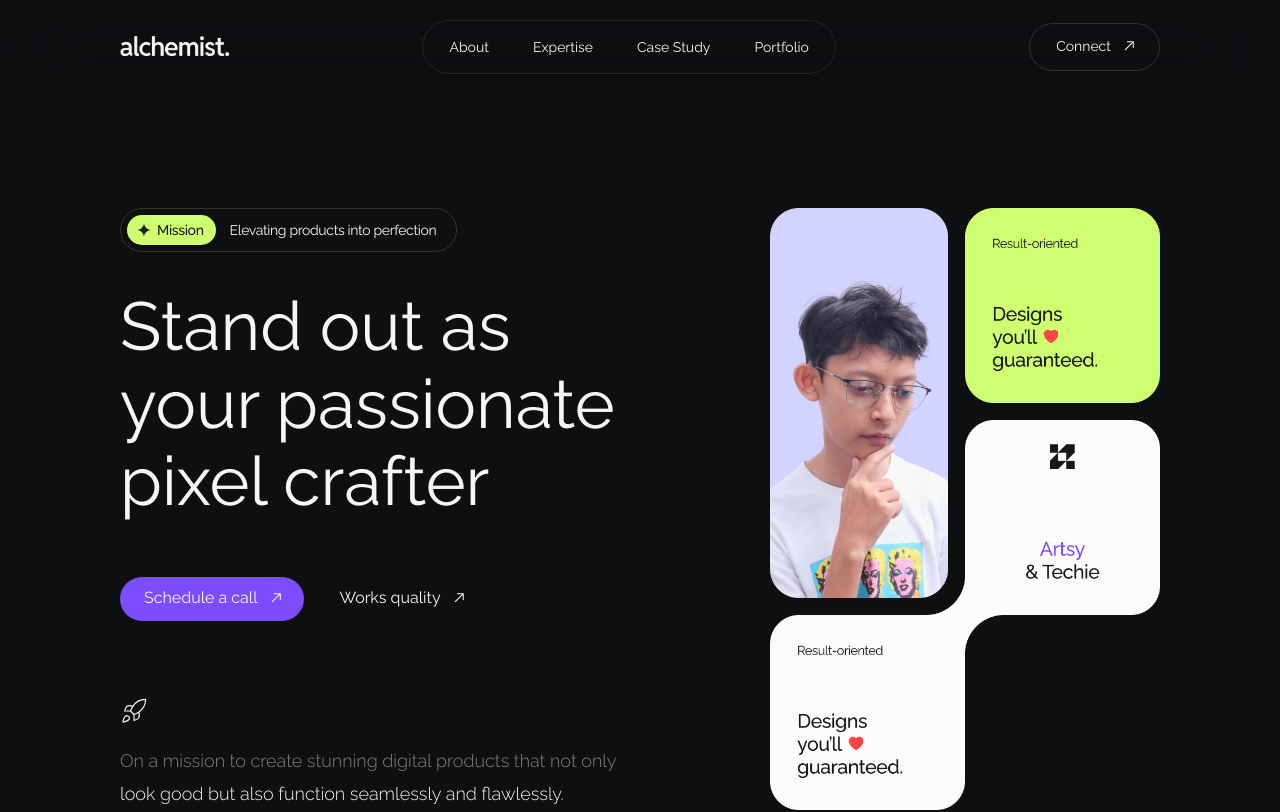
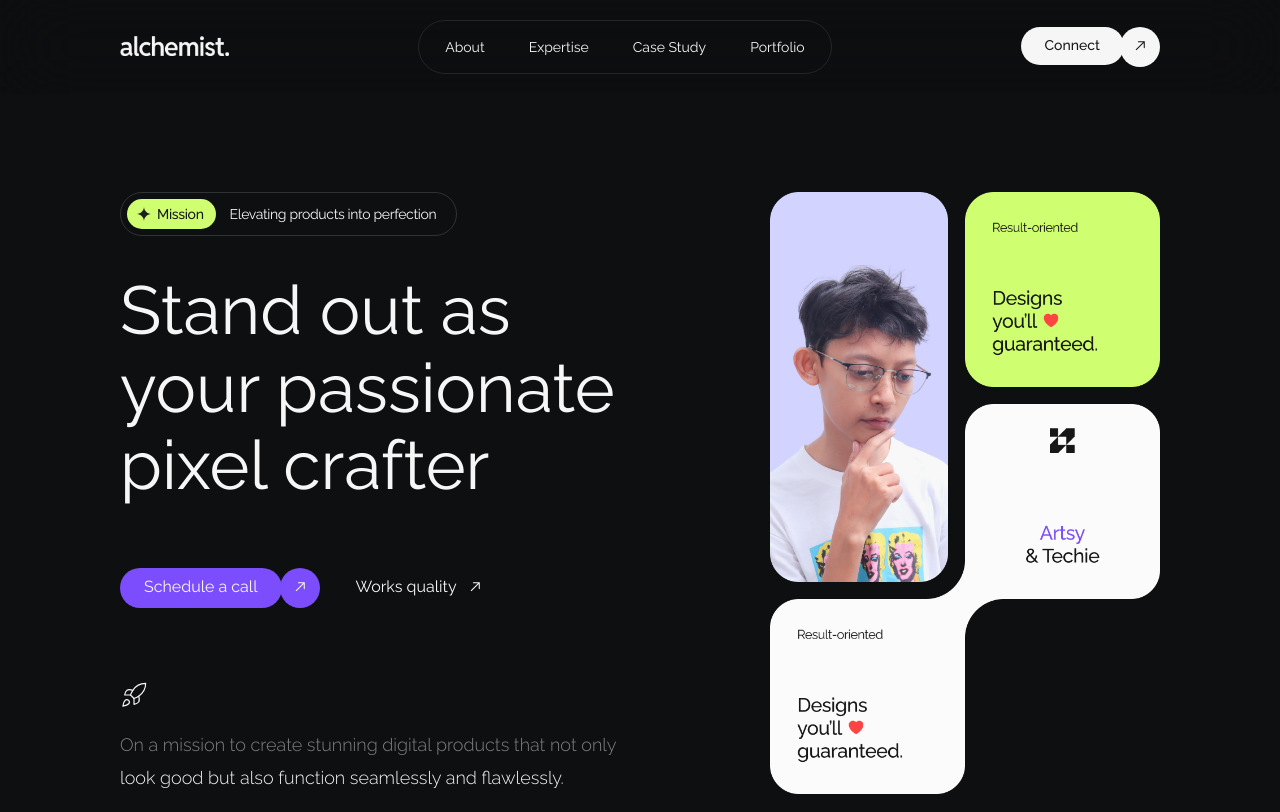
Before and after one commit to alif-firdaus/alchemist, a Next.js app: page / in a window 1280 px wide. Shown: the top 812 px of the page. Built offline with nearby package versions, Linux system fonts and the light colour scheme.

Commit message:
style : Button Style updated

```diff
--- a/app/connect/page.tsx
+++ b/app/connect/page.tsx
@@ -3,7 +3,7 @@ import ContactForm from "@/components/organisms/contact-form";
 
 export default function Connect() {
 	return (
-		<section className="px-sectionpxsm lg:px-sectionpxlg 2xl:px-sectionpx2xl pt-32 lg:pt-52 pb-44 lg:pb-48">
+		<section className="px-sectionpxsm lg:px-sectionpxlg 2xl:px-sectionpx2xl pt-32 lg:pt-48 pb-44 lg:pb-48">
 			<div className="flex flex-col items-start justify-center">
 				<div className="bg-secondary py-[5px] lg:py-[6px] px-4 flex items-center justify-center w-fit gap-[6px] rounded-full">
 					<p className="text-sm font-medium tracking-tight text-black">
--- a/app/page.tsx
+++ b/app/page.tsx
@@ -25,7 +25,7 @@ export default function Home() {
 	return (
 		<>
 			{/* <-- ==== Hero Section Start ==== --> */}
-			<section className="px-sectionpxsm lg:px-sectionpxlg 2xl:px-sectionpx2xl pt-36 lg:pt-52 flex flex-col lg:flex-row lg:h-fit">
+			<section className="px-sectionpxsm lg:px-sectionpxlg 2xl:px-sectionpx2xl pt-36 lg:pt-48 flex flex-col lg:flex-row lg:h-fit">
 				<div className="flex flex-col justify-center lg:w-full lg:justify-between">
 					<div className="lg:h-full lg:flex lg:flex-col">
 						<div className="border border-white border-opacity-15 w-fit rounded-full flex gap-[14px] pl-[6px] pr-5 py-[6px] items-center justify-center">
@@ -67,6 +67,7 @@ export default function Home() {
 								/>
 							</Link>
 
+							<div className="hidden lg:block">
 								<Link
 									href="https://dribbble.com/aliffirdaus"
 									target="_blank"
@@ -78,6 +79,7 @@ export default function Home() {
 										fontWeight=""
 									/>
 								</Link>
+							</div>
 						</div>
 					</div>
 					{/* <-- === CTA Button End === --> */}
--- a/components/atoms/main-button.tsx
+++ b/components/atoms/main-button.tsx
@@ -19,13 +19,21 @@ const MainButton = ({
 	const fontWeightClass = fontWeight ? `font-${fontWeight}` : "";
 
 	return (
-		<button
-			className={`${bgColorClass} group flex w-fit items-center justify-center pt-[9px] pb-[11px] lg:pt-3 lg:pb-[14px] rounded-full pl-6 pr-5 lg:pl-[30px] lg:pr-[26px] gap-[10px] lg:hover:bg-[#6431F5] lg:hover:gap-3 lg:duration-300`}
-		>
-			<p className={`text-base ${textColorClass} ${fontWeightClass}`}>
-				{text}
-			</p>
-			<ArrowTopRightIcon className="h-4 w-4 text-white lg:group-hover:rotate-45 lg:duration-300" />
+		<button className="group flex w-fit">
+			<div
+				className={`${bgColorClass} flex items-center justify-center pt-[11px] pb-[13px] lg:pt-[14px] lg:pb-4 rounded-full px-6 lg:px-7 lg:group-hover:bg-[#6431F5] lg:duration-300`}
+			>
+				<p
+					className={`text-base leading-none ${textColorClass} ${fontWeightClass}`}
+				>
+					{text}
+				</p>
+			</div>
+			<div
+				className={`${bgColorClass} items-center justify-center -ml-[2px] lg:-ml-[6px] lg:group-hover:ml-0 pt-[11px] pb-[13px] lg:pt-[14px] lg:pb-4 px-3 lg:px-4 rounded-full lg:group-hover:bg-[#6431F5] lg:duration-300`}
+			>
+				<ArrowTopRightIcon className="h-4 w-4 text-white lg:group-hover:rotate-45 lg:duration-300" />
+			</div>
 		</button>
 	);
 };
--- a/components/atoms/secondary-button-desktop.tsx
+++ b/components/atoms/secondary-button-desktop.tsx
@@ -13,13 +13,17 @@ const SecondaryButtonDesktop = ({
 	const fontWeightClass = fontWeight ? `font-${fontWeight}` : "";
 
 	return (
-		<button className="group flex w-fit items-center justify-center pt-3 pb-[14px] border border-white border-opacity-15 rounded-full pl-[26px] pr-[22px] gap-[10px] hover:bg-white duration-500 ease-in-out">
-			<p
-				className={`text-sm text-white group-hover:text-black group-hover:font-medium ${fontWeightClass}`}
-			>
-				{text}
-			</p>
-			<ArrowTopRightIcon className="h-4 w-4 text-white group-hover:text-black group-hover:rotate-45 duration-300" />
+		<button className="group flex w-fit">
+			<div className="flex items-center justify-center pt-[11px] pb-[13px] bg-white rounded-full px-6">
+				<p
+					className={`text-sm leading-none text-black font-medium ${fontWeightClass}`}
+				>
+					{text}
+				</p>
+			</div>
+			<div className="flex items-center justify-center -ml-1 pt-[11px] pb-[13px] px-3 bg-white rounded-full">
+				<ArrowTopRightIcon className="h-4 w-4 text-black group-hover:rotate-45 duration-300" />
+			</div>
 		</button>
 	);
 };
--- a/components/organisms/contact-form.tsx
+++ b/components/organisms/contact-form.tsx
@@ -118,12 +118,13 @@ export default function ContactForm() {
 				</div>
 				{/* <-- === Message End === --> */}
 
-				<button
-					type="submit"
-					className="bg-primary mt-2 lg:mt-3 group flex w-fit items-center text-base text-white justify-center pt-[9px] pb-[11px] lg:pt-3 lg:pb-[14px] rounded-full pl-6 pr-5 lg:pl-[30px] lg:pr-[26px] gap-[10px] lg:hover:bg-[#6431F5] lg:hover:gap-3 lg:duration-300"
-				>
-					{isSubmitting ? "Wait a sec..." : "Send message"}
-					<ArrowTopRightIcon className="h-4 w-4 text-white lg:group-hover:rotate-45 lg:duration-300" />
+				<button type="submit" className="group flex mt-1 w-fit">
+					<div className="bg-primary flex w-fit items-center justify-center pt-[11px] pb-[13px] lg:pt-[14px] lg:pb-4 rounded-full px-6 lg:px-7 lg:group-hover:bg-[#6431F5] lg:duration-300 text-base text-white leading-none">
+						{isSubmitting ? "Wait a sec..." : "Send message"}
+					</div>
+					<div className="bg-primary items-center justify-center -ml-[2px] lg:-ml-[6px] lg:group-hover:ml-0 pt-[11px] pb-[13px] lg:pt-[14px] lg:pb-4 px-3 lg:px-4 rounded-full lg:group-hover:bg-[#6431F5] lg:duration-300">
+						<ArrowTopRightIcon className="h-4 w-4 text-white lg:group-hover:rotate-45 lg:duration-300" />
+					</div>
 				</button>
 			</form>
 		</div>
```
Lines whose indentation alone changed are shown as unchanged.
